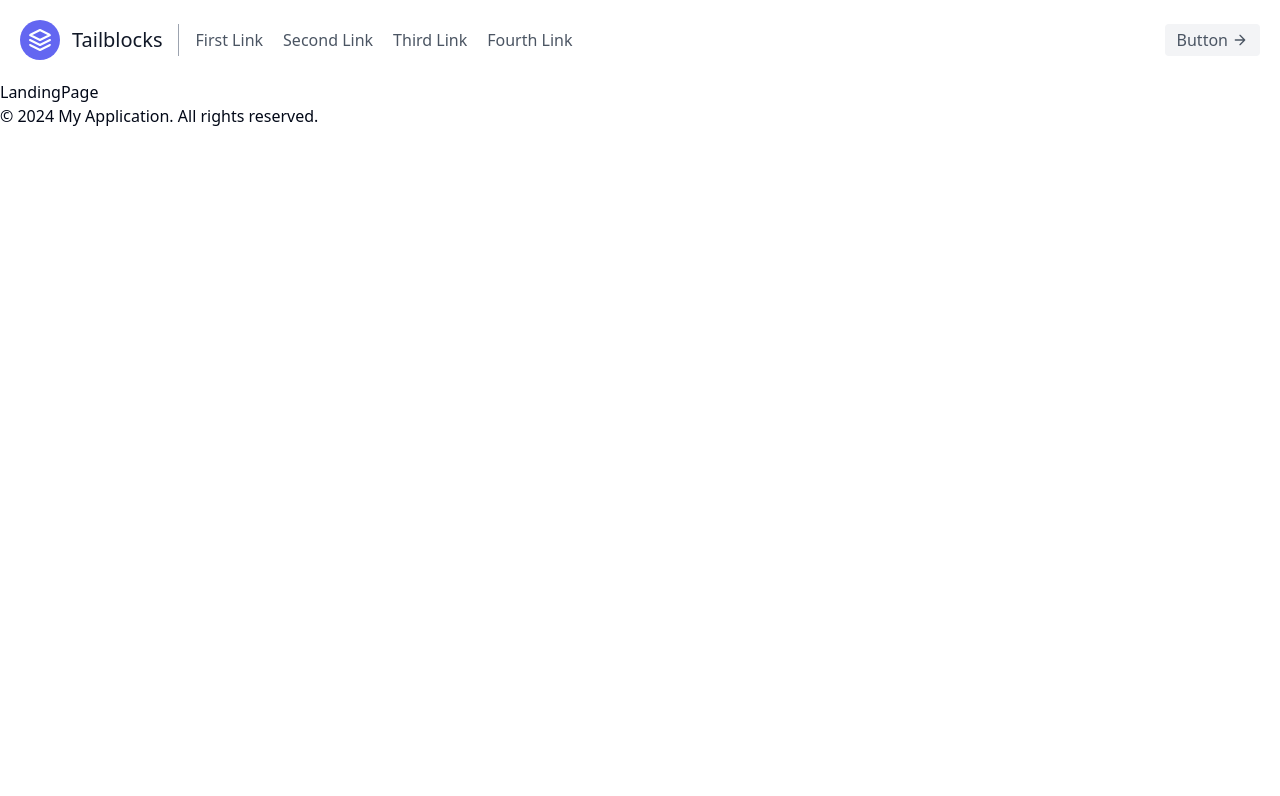
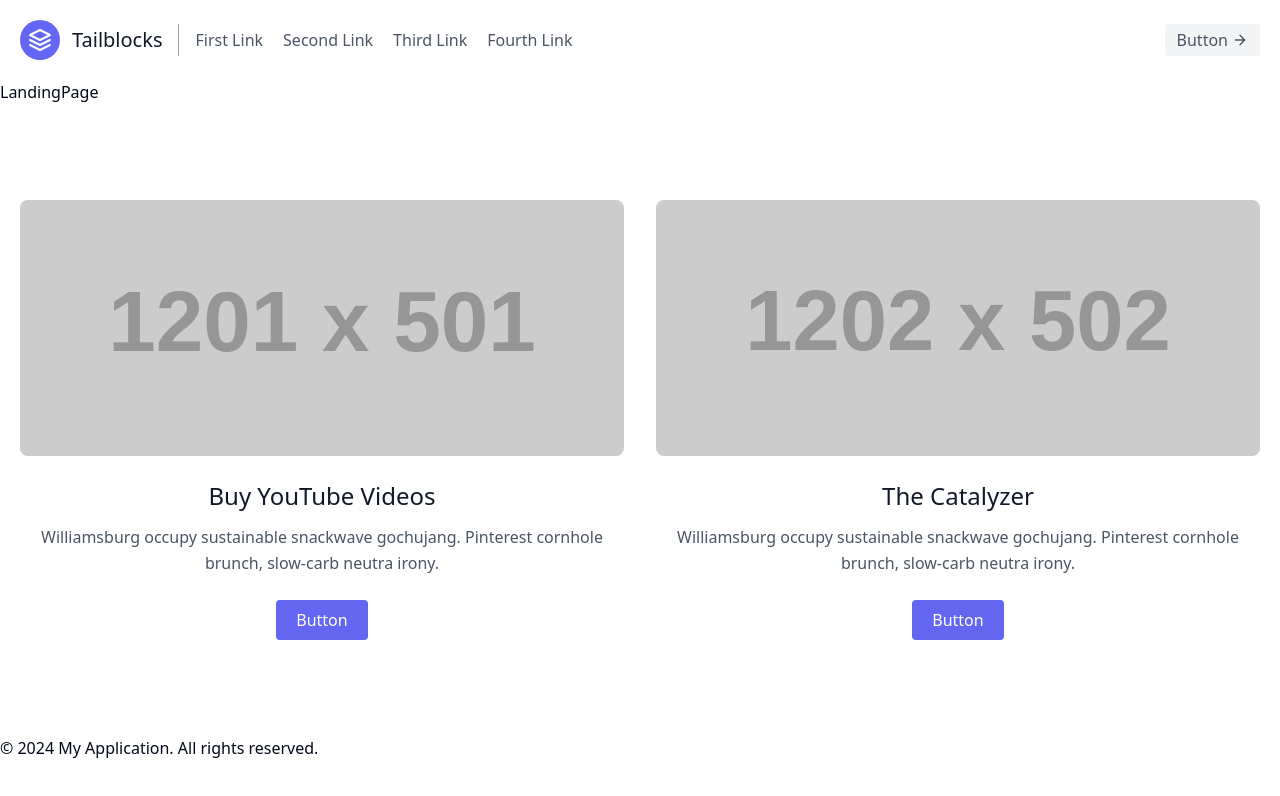
Before and after one commit to fablab-UV/fablab-WEB, a Next.js app: page / in a window 1280 px wide. Shown: the top 796 px of the page. Built offline with nearby package versions, Linux system fonts and the light colour scheme.

Commit message:
Implementando base

```diff
--- a/src/modules/Landing-Page/LandingPage.tsx
+++ b/src/modules/Landing-Page/LandingPage.tsx
@@ -2,11 +2,13 @@ import React from 'react'
 
 // Import del layout
 import MainLayout from '@/layouts/Main-Layout/MainLayout'
+import YoutubeVideo from '../youtube-video/YoutubeVideo'
 
 const LandingPage: React.FC = () => {
   return (
     <MainLayout>
       <div>LandingPage</div>
+      <YoutubeVideo />
     </MainLayout>
   )
 }
--- /dev/null
+++ b/src/modules/youtube-video/YoutubeVideo.tsx
@@ -0,0 +1,52 @@
+import React from 'react'
+
+const YoutubeVideo: React.FC = () => {
+  return (
+    <section className="text-gray-600 body-font">
+      <div className="container px-5 py-24 mx-auto">
+        <div className="flex flex-wrap -mx-4 -mb-10 text-center">
+          <div className="sm:w-1/2 mb-10 px-4">
+            <div className="rounded-lg h-64 overflow-hidden">
+              <img
+                alt="content"
+                className="object-cover object-center h-full w-full"
+                src="https://dummyimage.com/1201x501"
+              />
+            </div>
+            <h2 className="title-font text-2xl font-medium text-gray-900 mt-6 mb-3">
+              Buy YouTube Videos
+            </h2>
+            <p className="leading-relaxed text-base">
+              Williamsburg occupy sustainable snackwave gochujang. Pinterest
+              cornhole brunch, slow-carb neutra irony.
+            </p>
+            <button className="flex mx-auto mt-6 text-white bg-indigo-500 border-0 py-2 px-5 focus:outline-none hover:bg-indigo-600 rounded">
+              Button
+            </button>
+          </div>
+          <div className="sm:w-1/2 mb-10 px-4">
+            <div className="rounded-lg h-64 overflow-hidden">
+              <img
+                alt="content"
+                className="object-cover object-center h-full w-full"
+                src="https://dummyimage.com/1202x502"
+              />
+            </div>
+            <h2 className="title-font text-2xl font-medium text-gray-900 mt-6 mb-3">
+              The Catalyzer
+            </h2>
+            <p className="leading-relaxed text-base">
+              Williamsburg occupy sustainable snackwave gochujang. Pinterest
+              cornhole brunch, slow-carb neutra irony.
+            </p>
+            <button className="flex mx-auto mt-6 text-white bg-indigo-500 border-0 py-2 px-5 focus:outline-none hover:bg-indigo-600 rounded">
+              Button
+            </button>
+          </div>
+        </div>
+      </div>
+    </section>
+  )
+}
+
+export default YoutubeVideo
```
